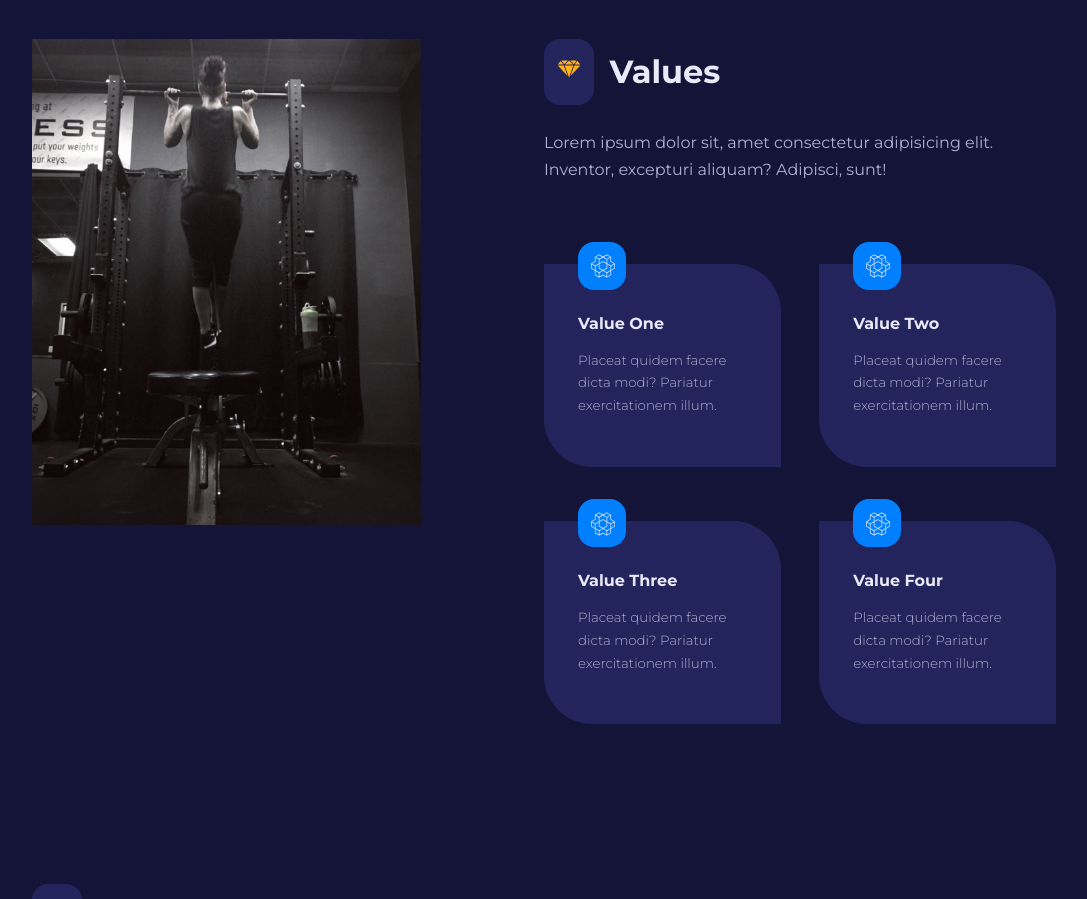
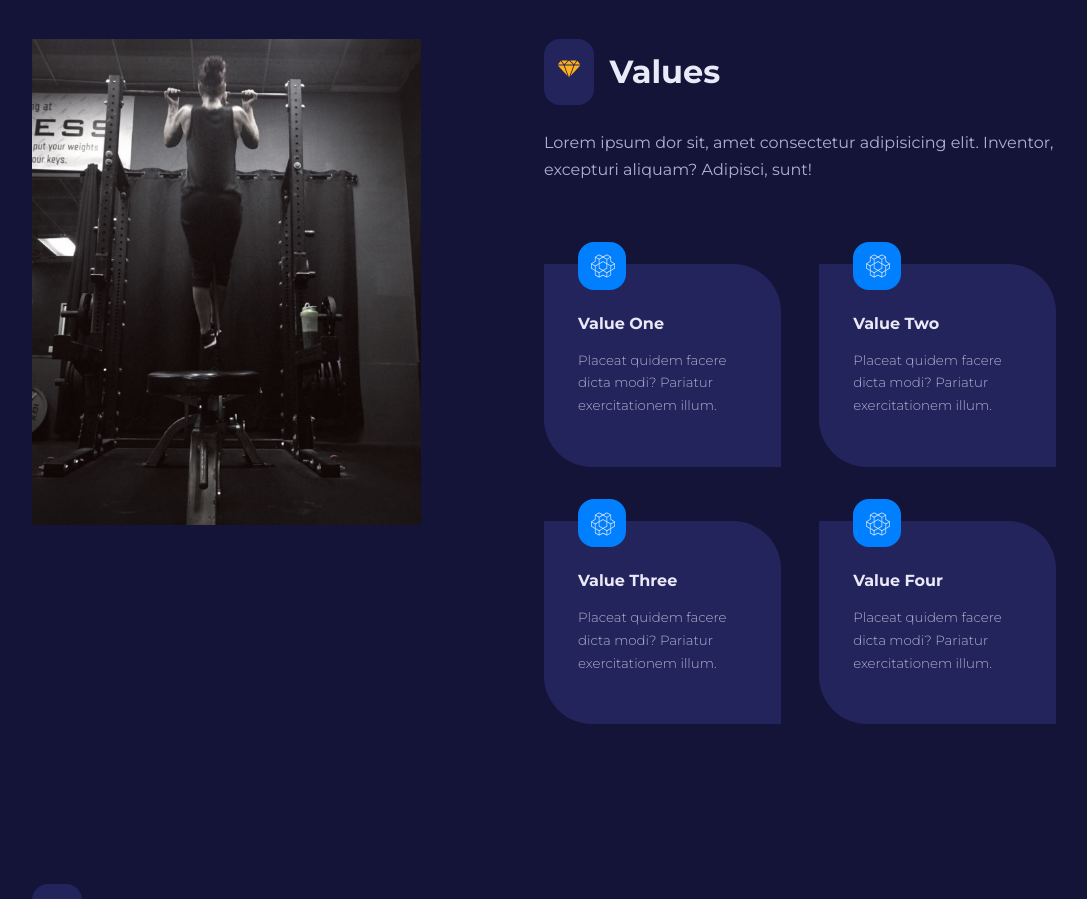
Before and after one commit to Eddysam2000/XP-Fitness, a React (Create React App) app: page / in a window 1280 px wide. Shown: the part 1500-2399 px from the top of the page, without its empty margins (96-1183 px from the left). Built offline with nearby package versions, Linux system fonts and the light colour scheme.

Commit message:
header done

```diff
--- a/src/components/Values.jsx
+++ b/src/components/Values.jsx
@@ -17,7 +17,7 @@ const Values = () => {
             <div className="values_right">
                 <SectionHead icon={<GiCutDiamond/>} title="Values"/>
                 <p>
-                    Lorem ipsum dolor sit, amet consectetur adipisicing elit. Inventor, excepturi aliquam? Adipisci, sunt!
+                    Lorem ipsum dor sit, amet consectetur adipisicing elit. Inventor, excepturi aliquam? Adipisci, sunt!
                 </p>
                 <div className="values_wrapper">
                     {
```
